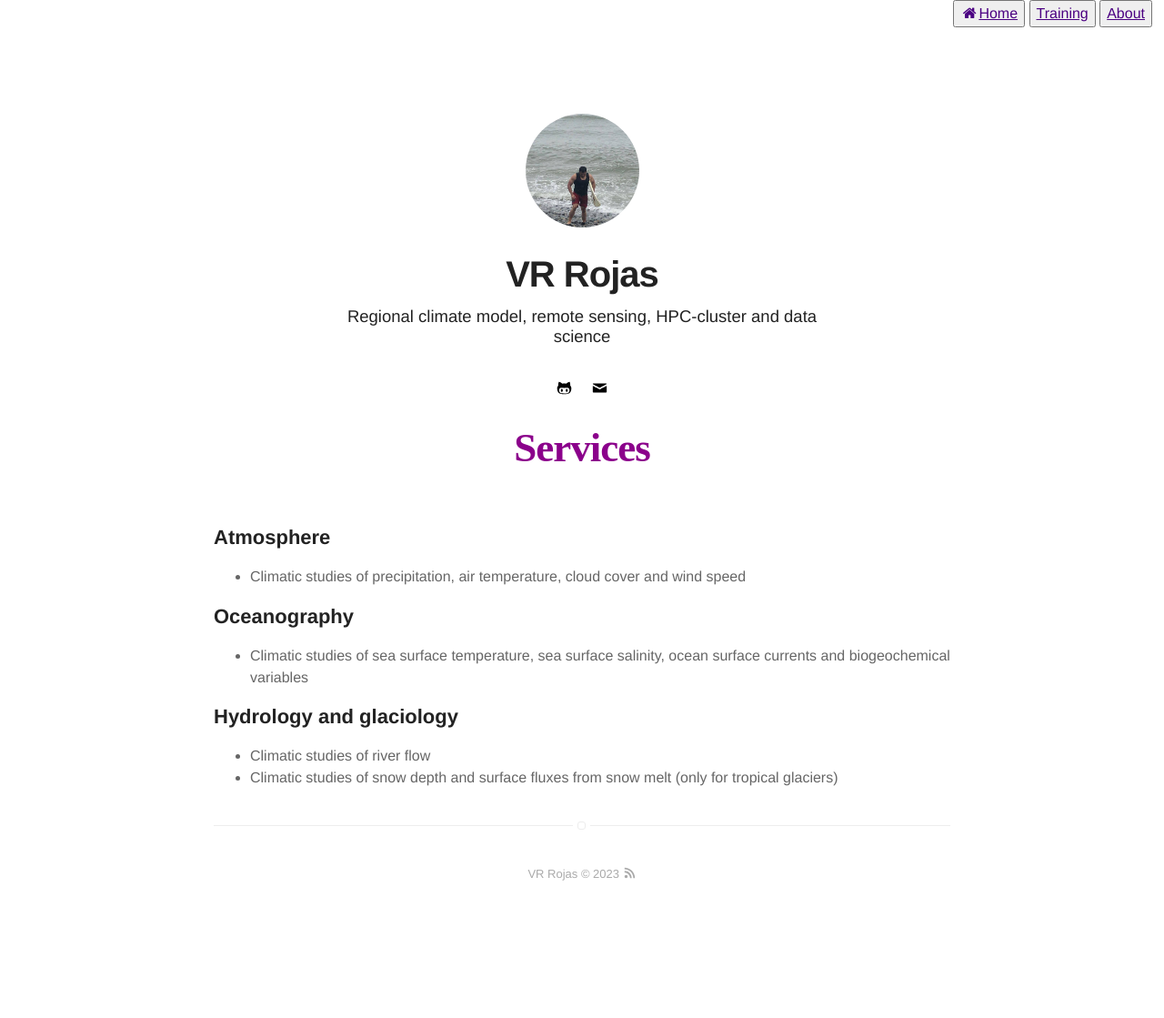
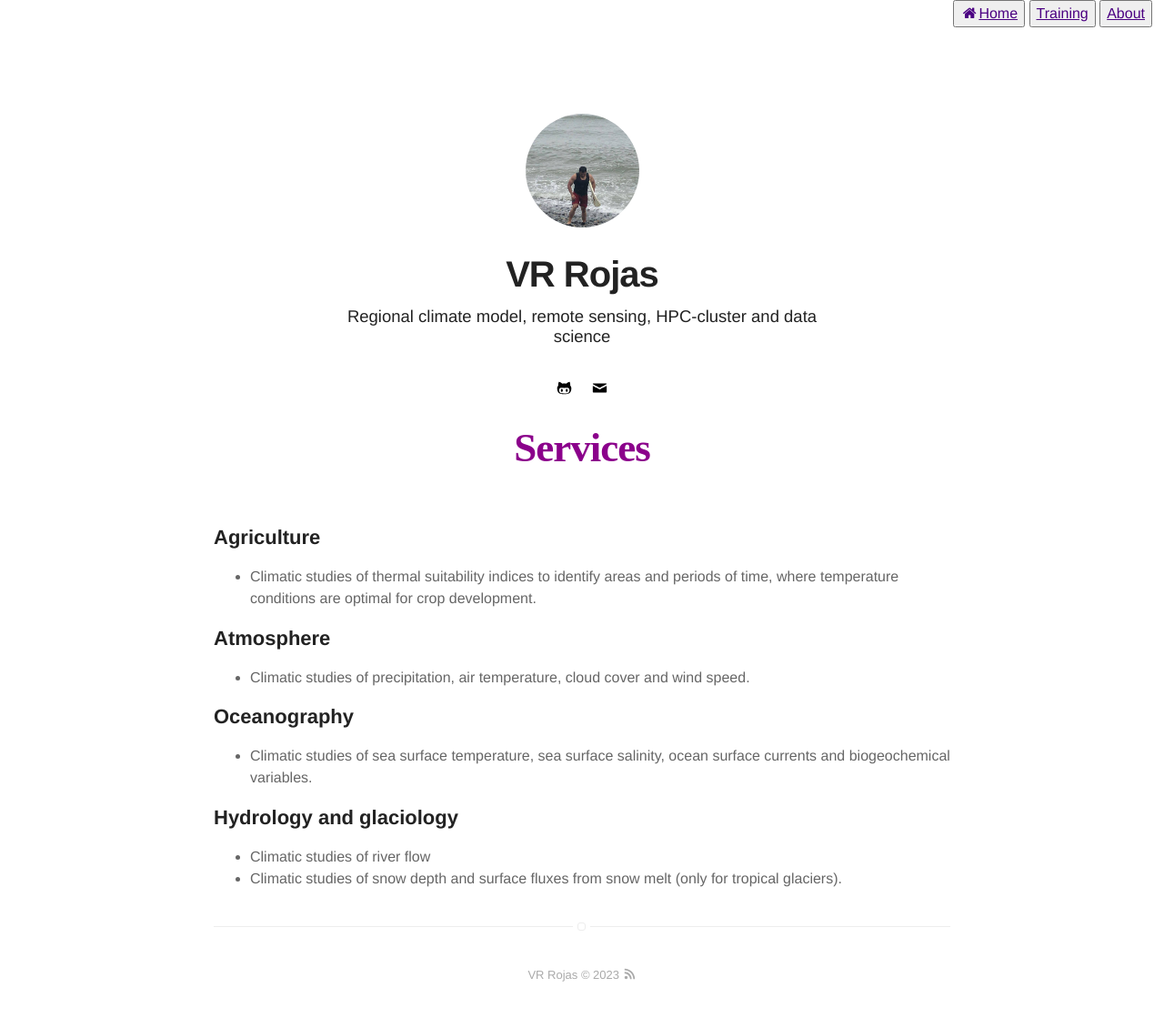
Before and after one commit to vrrp/vrrp.github.io, a Jekyll site: the page built from services.md, in a window 1280 px wide. Shown: the whole page at 91% size. Built offline with Jekyll 4.4.1, drawn with Linux system fonts in a browser that asks for light colours; before the commit the page ends 1008 px from its top, so only the background shows below that.

Commit message:
update services

```diff
--- a/services.md
+++ b/services.md
@@ -4,20 +4,23 @@ layout: page
 ---
 <H1 align="left"><span style="font-family:Times New Roman;font-size:150%;color:darkmagenta"><b>Services</b></span> </H1>
 
+<h2>Agriculture</h2>
+<ul class="Agriculture">
+	<li>Climatic studies of thermal suitability indices to identify areas and periods of time, where temperature conditions are optimal for crop development.</li>
+</ul>
+
 <h2>Atmosphere</h2>
-
 <ul class="Atmosphere">
-	<li>Climatic studies of precipitation, air temperature, cloud cover and wind speed</li>
-
+	<li>Climatic studies of precipitation, air temperature, cloud cover and wind speed.</li>
 </ul>
 
 <h2>Oceanography</h2>
 <ul class="Oceanography">
-	<li>Climatic studies of sea surface temperature, sea surface salinity, ocean surface currents and biogeochemical variables</li>
+	<li>Climatic studies of sea surface temperature, sea surface salinity, ocean surface currents and biogeochemical variables.</li>
 </ul>
 
 <h2>Hydrology and glaciology</h2>
 <ul class="Hydrology">
 	<li>Climatic studies of river flow</li>
-	<li>Climatic studies of snow depth and surface fluxes from snow melt (only for tropical glaciers)</li>
+	<li>Climatic studies of snow depth and surface fluxes from snow melt (only for tropical glaciers).</li>
 </ul>
```
